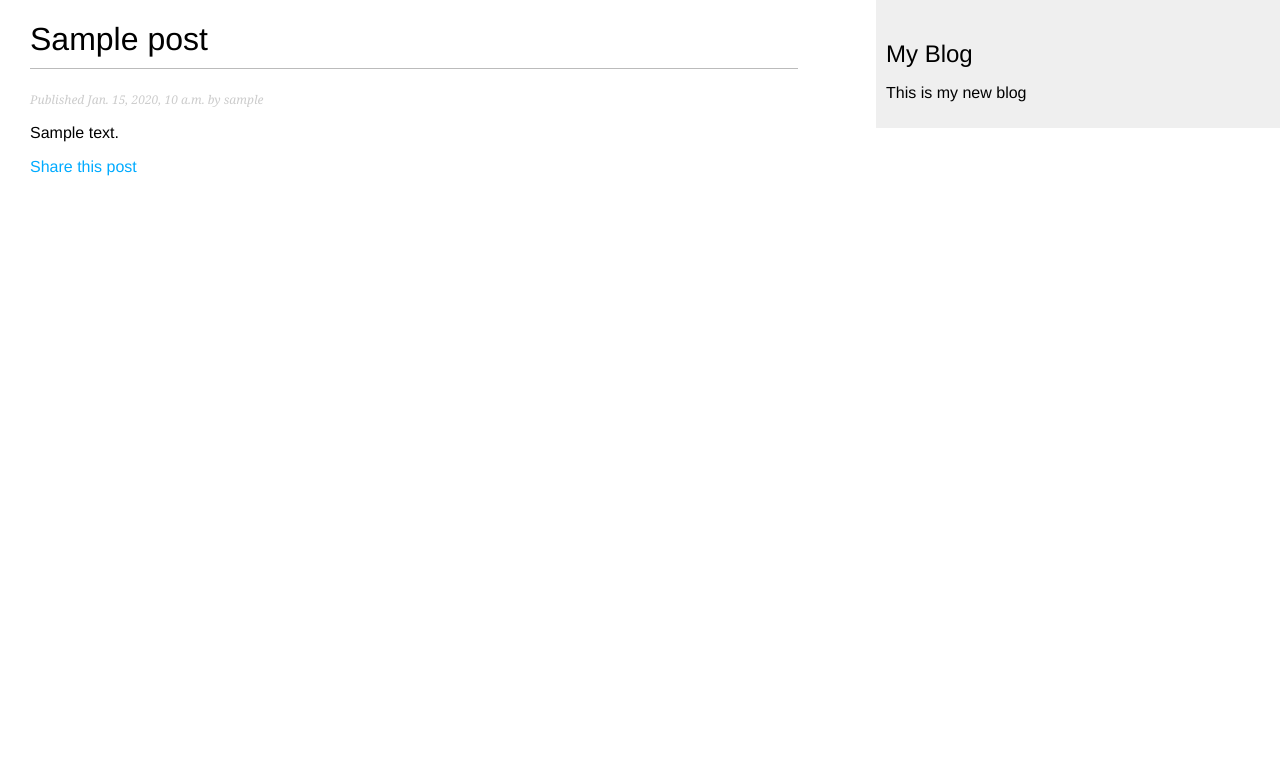
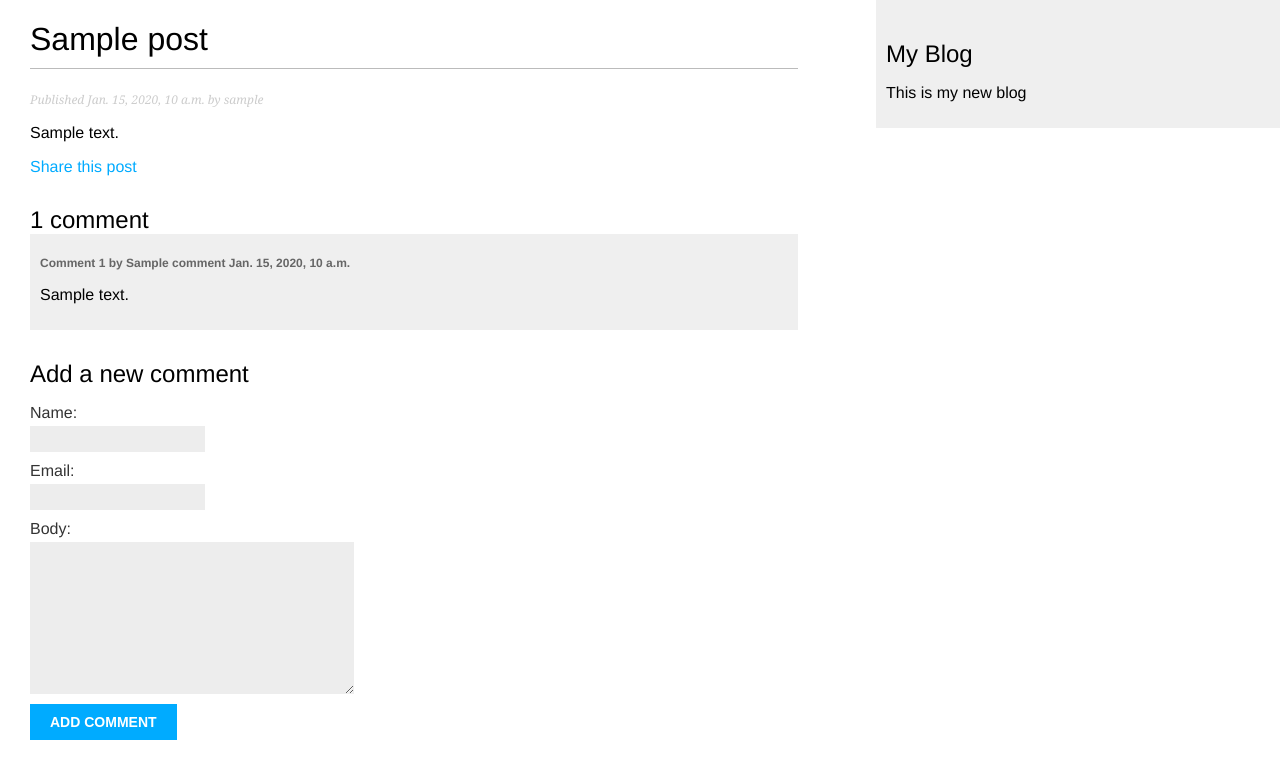
Before and after one commit to daniprol/django-blog, a Django app: a page that uses src/blog/templates/blog/post/detail.html in a window 1280 px wide. Shown: the top 779 px of the page. Run offline with Django 5.2, Linux system fonts and the light colour scheme; tables that the repository leaves empty hold one stand-in row (values such as "Sample post").

Commit message:
add post comments

```diff
--- a/src/blog/forms.py
+++ b/src/blog/forms.py
@@ -1,4 +1,6 @@
 from django import forms
+
+from .models import Comment
 
 
 class EmailPostForm(forms.Form):
@@ -8,3 +10,9 @@ class EmailPostForm(forms.Form):
     # ValidationError is raised if email is incorrect
     comments = forms.CharField(required=False, widget=forms.Textarea)
     # Overrides the default widget (<input type="text">) with a <textarea> element
+
+
+class CommentForm(forms.ModelForm):
+    class Meta:
+        model = Comment
+        fields = ["name", "email", "body"]  # by default all
--- a/src/blog/models.py
+++ b/src/blog/models.py
@@ -37,6 +37,7 @@ class Post(models.Model):
     # NOTE: if you want to create the foreign key on a field that is not a PK: to_field="email" or to_field=User.email
     author = models.ForeignKey(settings.AUTH_USER_MODEL, on_delete=models.CASCADE, related_name="blog_posts")
     # related_name: User object will have access to "blog_posts"
+    # NOTICE THAT ADDING "author" WILL CREATE A "author_id" COLUMN!
 
     # NOTE: index will be created on author_id because using a ForeignKey implies creating an index by default!
 
@@ -63,3 +64,26 @@ class Post(models.Model):
         # This will build the URL dynamically using the urlpatterns
         # return reverse("blog:post_detail", args=[self.id])
         return reverse("blog:post_detail", args=[self.publish.year, self.publish.month, self.publish.day, self.slug])
+
+
+class Comment(models.Model):
+    post = models.ForeignKey(Post, on_delete=models.CASCADE, related_name="comments")  # plural because one-to-many
+    # Notice that "post" will create "post_id" column instead!
+    # Using related_name will allow you to post.comments.all().
+    # By default it would be: post.comment_set
+
+    name = models.CharField(max_length=80)
+    email = models.EmailField()
+    body = models.TextField()
+    created = models.DateTimeField(auto_now_add=True)
+    updated = models.DateTimeField(auto_now=True)
+    active = models.BooleanField(default=True)  # useful for censorship
+
+    class Meta:
+        ordering = ["created"]  # oldest first?
+        indexes = [
+            models.Index(fields=["created"]),
+        ]  # post_id index is automatically created!
+
+    def __str__(self):
+        return f"Comment by {self.name} on post {self.post}"  # self.post uses __str__ !
--- a/src/blog/templates/blog/post/detail.html
+++ b/src/blog/templates/blog/post/detail.html
@@ -9,4 +9,27 @@
 {{ post.body|linebreaks }}
 <p><a href="{% url 'blog:post_share' post.id %}">Share this post</a></p>
 
+<!-- Use "with" to assign a variable and avoid making many db queries! Notice that "comments" is a Queryset -->
+{% with comments.count as total_comments %}
+<h2>{{ total_comments }} comment{{ total_comments|pluralize }}</h2>
+{% endwith %}
+
+{% for comment in comments %}
+<div class="comment">
+    <p class="info">
+        Comment {{ forloop.counter }} by {{ comment.name }}
+        {{ comment.created }}
+    </p>
+    <!-- Always use "linebreaks" for long text -->
+    {{ comment.body|linebreaks }}
+
+</div>
+{% empty %}
+<!-- If comments is empty -->
+<p>There are no comments.</p>
+
+{% endfor %}
+
+{% include "blog/post/includes/comment_form.html" %}
+
 {% endblock %}
--- /dev/null
+++ b/src/blog/templates/blog/post/includes/comment_form.html
@@ -0,0 +1,6 @@
+<h2>Add a new comment</h2>
+<form action="{% url 'blog:post_comment' post.id %}" method="post" novalidate>
+    {{ form.as_p }}
+    {% csrf_token %}
+    <p><input type="submit" value="Add comment"></p>
+</form>
--- a/src/blog/urls.py
+++ b/src/blog/urls.py
@@ -4,7 +4,8 @@ from . import views
 
 # DEFINES AN APPLICATION NAMESPACE
 app_name = "blog"
-
+# Needed for namespace URL reversing (e.g. reverse("blog:post_detail"))
+# If you only use "namespace" in the "include" function of the global urlpatterns you won't be able to reverse URL within this app
 urlpatterns = [
     # path("", views.post_list, name="post_list"),
     path("", views.PostListView.as_view(), name="post_list"),
@@ -13,4 +14,5 @@ urlpatterns = [
     # This will be called as post_detail(request, id=<id>)
     path("<int:year>/<int:month>/<int:day>/<slug:slug>/", views.post_detail, name="post_detail"),
     path("<int:post_id>/share/", views.post_share, name="post_share"),
+    path("<int:post_id>/comment/", views.post_comment, name="post_comment"),
 ]
--- a/src/blog/views.py
+++ b/src/blog/views.py
@@ -3,9 +3,10 @@ from django.core.paginator import EmptyPage, PageNotAnInteger, Paginator
 from django.http import Http404
 from django.http.request import HttpRequest
 from django.shortcuts import get_object_or_404, render
+from django.views.decorators.http import require_POST
 from django.views.generic import ListView
 
-from .forms import EmailPostForm
+from .forms import CommentForm, EmailPostForm
 from .models import Post
 
 
@@ -50,7 +51,11 @@ def post_detail(request: HttpRequest, year: int, month: int, day: int, slug: str
     post = get_object_or_404(
         Post, status=Post.Status.PUBLISHED, slug=slug, publish__year=year, publish__month=month, publish__day=day
     )
-    return render(request, "blog/post/detail.html", {"post": post})
+
+    # Show only active comments
+    comments = post.comments.filter(active=True)  # Notice that we return a Queryset!
+    form = CommentForm()
+    return render(request, "blog/post/detail.html", {"post": post, "comments": comments, "form": form})
 
 
 def post_share(request: HttpRequest, post_id: int):
@@ -82,3 +87,23 @@ def post_share(request: HttpRequest, post_id: int):
     else:
         form = EmailPostForm()  # creates empty form
     return render(request, "blog/post/share.html", {"post": post, "form": form, "sent": sent})
+
+
+# Only form submissions are allowed in this view. Otherwise a 405 status code will be returned
+@require_POST
+def post_comment(request: HttpRequest, post_id: int):
+    post = get_object_or_404(Post, id=post_id, status=Post.Status.PUBLISHED)
+    comment = None
+
+    form = CommentForm(data=request.POST)
+
+    if form.is_valid():
+        # create a comment model instance but don't save it to the DB yet
+        comment = form.save(commit=False)
+
+        # assign it to the post
+        comment.post = post
+        comment.save()
+
+    # If form is invalid will render the template with the form errors
+    return render(request, "blog/post/comment.html", {"post": post, "form": form, "comment": comment})
```
Also changed, not shown: src/blog/admin.py (+23 -1 lines), src/blog/templates/blog/post/comment.html (added, +13 -0 lines), README.md, src/blog/migrations/0003_comment.py (added).
